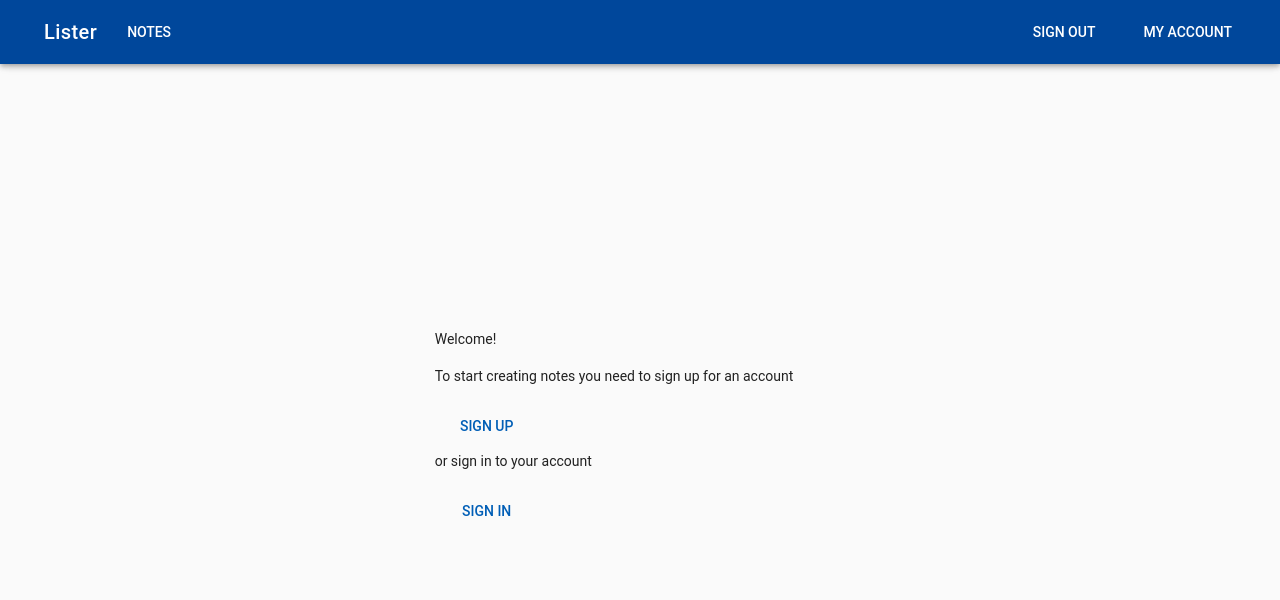
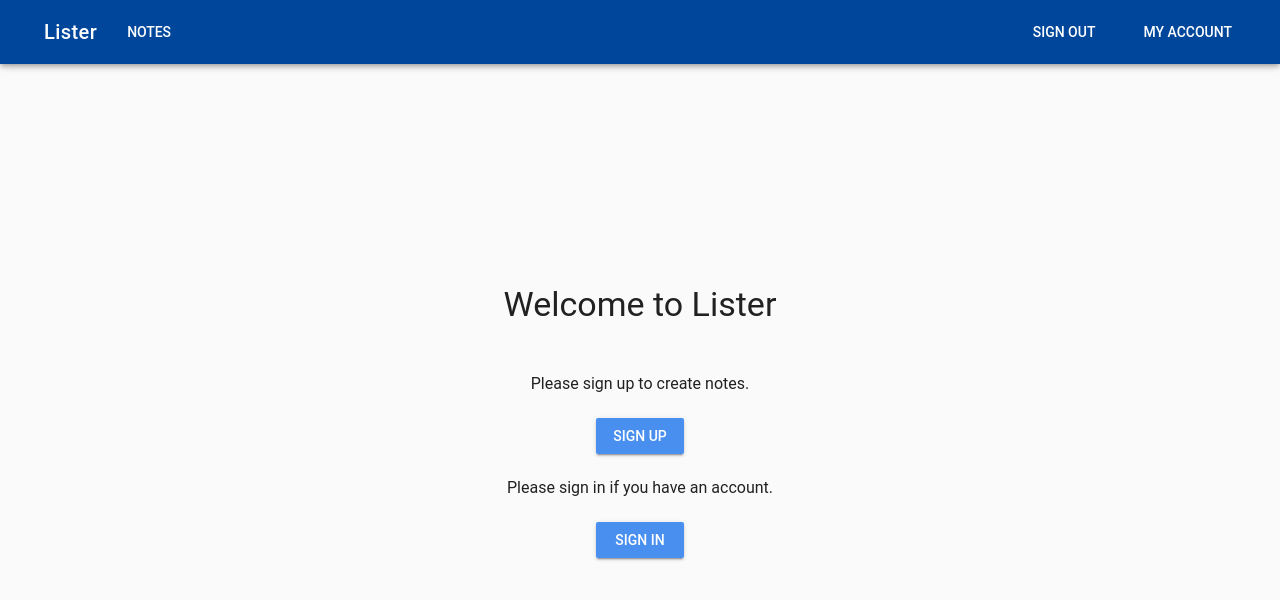
Before and after one commit to dhollinden/todo-vue, a Vue app in the folder client/: page / in a window 1280 px wide. Shown: the top 600 px of the page. Built offline with nearby package versions, Linux system fonts and the light colour scheme; what vue-sweetalert2 would draw is missing.

Commit message:
Spruce up Home component.

```diff
--- a/client/src/components/DeleteAccount.vue
+++ b/client/src/components/DeleteAccount.vue
@@ -36,6 +36,7 @@
 <script>
 
 import MyAccountService from '@/services/MyAccountService'
+import { eventBus } from '@/main'
 
 export default {
   name: 'MyAccount',
@@ -63,6 +64,7 @@ export default {
       this.dialog = false
       const response = await MyAccountService.deleteAccount()
       if (response.data.success) {
+        eventBus.$emit('signedIn', false)
         this.$router.push({ name: 'Home' })
       } else {
         this.deleteMessages = response.data.err
--- a/client/src/components/Home.vue
+++ b/client/src/components/Home.vue
@@ -2,11 +2,13 @@
   <v-container fluid fill-height>
     <v-layout align-center justify-center>
       <v-flex xs12 sm8 md4>
-        <p>Welcome!</p>
-        <p>To start creating notes you need to sign up for an account</p>
-        <v-btn color="primary darken-1" flat to="/Register" dark>Sign Up</v-btn>
-        <p>or sign in to your account</p>
-        <v-btn color="primary darken-1" flat to="/Login" dark>Sign In</v-btn>
+        <div class="text-xs-center">
+          <div class="display-1 mb-5">Welcome to Lister</div>
+          <div class="subheading">Please sign up to create notes.</div>
+          <div class="ma-3"><v-btn color="primary lighten-1" to="/Register" dark>Sign Up</v-btn></div>
+          <div class="subheading">Please sign in if you have an account.</div>
+          <div class="ma-3"><v-btn color="primary lighten-1" to="/Login" dark>Sign In</v-btn></div>
+        </div>
       </v-flex>
     </v-layout>
   </v-container>
```
